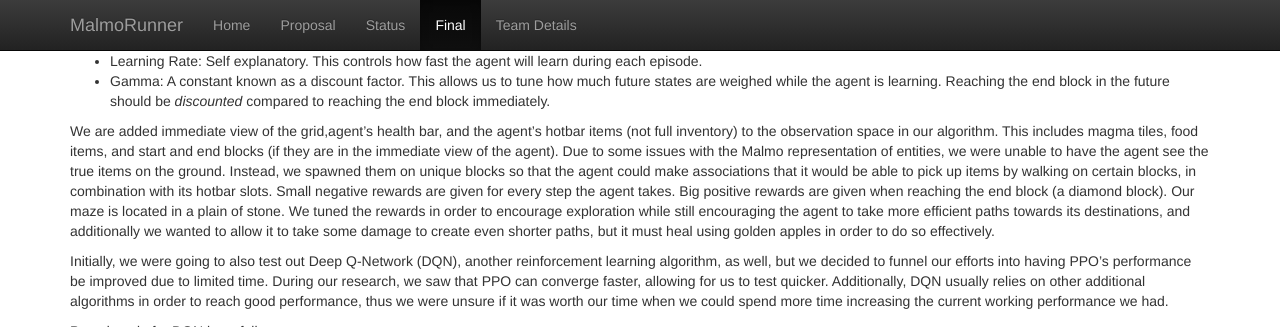
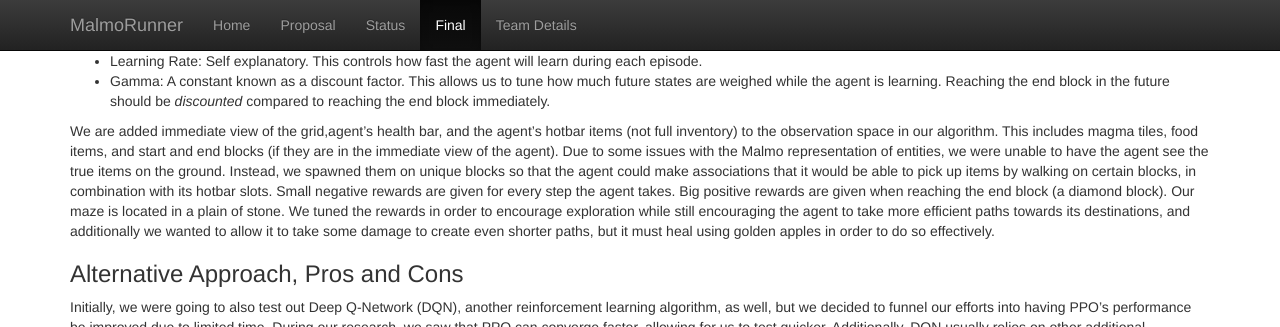
Before and after one commit to briandle00/MalmoRunner, a Jekyll site: the page built from docs/final.md, in a window 1280 px wide and 900 px high, scrolled down 1773 px, cut to the strip 0-327 px from the top of the window. Built offline with Jekyll 4.4.1, drawn with Linux system fonts in a browser that asks for light colours.

Commit message:
Update final.md

```diff
--- a/docs/final.md
+++ b/docs/final.md
@@ -60,6 +60,8 @@ We will be tuning the following parameters:
 
 We are added immediate view of the grid,agent's health bar, and the agent's hotbar items (not full inventory) to the observation space in our algorithm. This includes magma tiles, food items, and start and end blocks (if they are in the immediate view of the agent). Due to some issues with the Malmo representation of entities, we were unable to have the agent see the true items on the ground. Instead, we spawned them on unique blocks so that the agent could make associations that it would be able to pick up items by walking on certain blocks, in combination with its hotbar slots. Small negative rewards are given for every step the agent takes. Big positive rewards are given when reaching the end block (a diamond block). Our maze is located in a plain of stone. We tuned the rewards in order to encourage exploration while still encouraging the agent to take more efficient paths towards its destinations, and additionally we wanted to allow it to take some damage to create even shorter paths, but it must heal using golden apples in order to do so effectively.
 
+### Alternative Approach, Pros and Cons
+
 Initially, we were going to also test out Deep Q-Network (DQN), another reinforcement learning algorithm, as well, but we decided to funnel our efforts into having PPO's performance be improved due to limited time. During our research, we saw that PPO can converge faster, allowing for us to test quicker. Additionally, DQN usually relies on other additional algorithms in order to reach good performance, thus we were unsure if it was worth our time when we could spend more time increasing the current working performance we had.
 
 Pseudocode for DQN is as follows.
```
